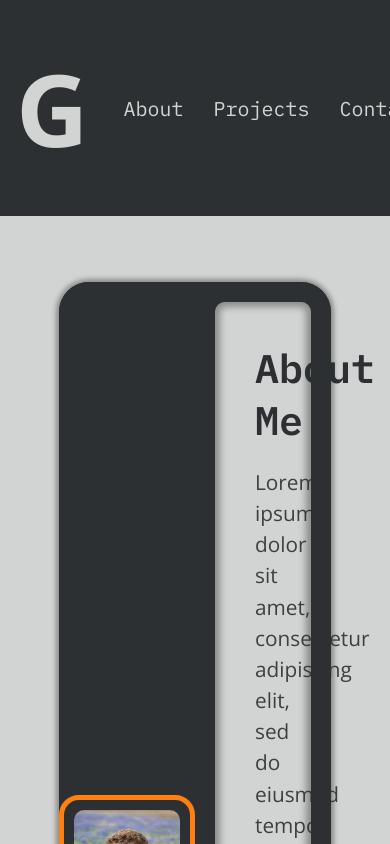
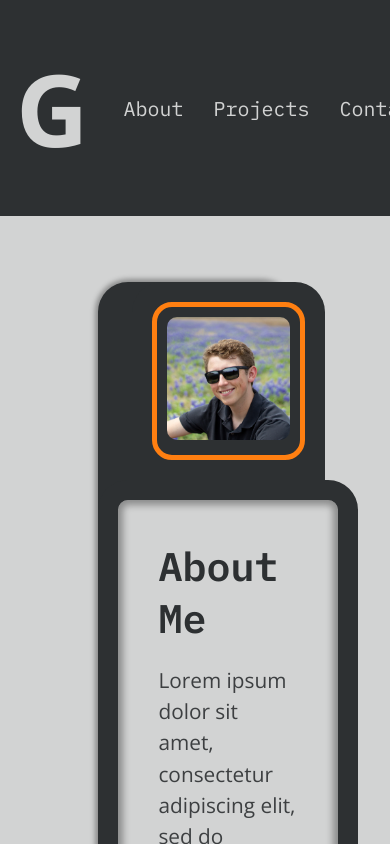
Before and after one commit to Grey-Whitt/portfolio-v3, a React (Create React App) app in the folder client/: page / in a window 390 px wide. Shown: the top 844 px of the page. Built offline with nearby package versions, Linux system fonts and the light colour scheme.

Commit message:
editied border thickness and added responsiveness

```diff
--- a/client/src/components/About/About.styled.js
+++ b/client/src/components/About/About.styled.js
@@ -7,17 +7,26 @@ export const AboutContainer = styled.div`
   margin-left: -15px;
   justify-content: center !important;
   box-shadow: 0px 0px 5px 3px rgba(0, 0, 0, 0.34);
-  height: 50rem;
   border-radius: 30px;
   background-color: ${({ theme }) => theme.colors.jet};
+
+  @media (max-width: 1780px) {
+    flex-direction: column;
+    align-items: center;
+    max-width: 80%;
+    margin: auto;
+  }
 `
 
 export const AboutLeft = styled.div`
   flex: 0 0 50%;
-  max-width: 50%;
   background-color: ${({ theme }) => theme.colors.jet};
   color: ${({ theme }) => theme.colors.lightGray};
   border-radius: 30px 0 0 30px;
+
+  @media (max-width: 1780px) {
+    border-radius: 30px 30px 0 0;
+  }
 
   .picContainer {
     width: 100%;
@@ -30,14 +39,12 @@ export const AboutLeft = styled.div`
   .orangeBox {
     border: 5px solid ${({ theme }) => theme.colors.accent};
     border-radius: 20px;
-    height: 80%;
-    margin: auto;
+    margin: 20px;
   }
 `
 
 export const AboutRight = styled.div`
   flex: 0 0 50%;
-  max-width: 50%;
   border: 20px solid ${({ theme }) => theme.colors.jet};
   box-shadow: inset 0px 0px 7px 5px rgba(0, 0, 0, 0.34);
   border-radius: 30px;
--- a/client/src/components/About/index.js
+++ b/client/src/components/About/index.js
@@ -1,10 +1,8 @@
 import React from 'react'
-import { Container } from '../../styles'
 import { AboutContainer, AboutLeft, AboutRight, Picture } from './About.styled'
 
 const About = () => {
   return (
-    <Container>
     <AboutContainer>
       <AboutLeft>
         <div className='picContainer'>
@@ -18,26 +16,25 @@ const About = () => {
           <h2>About Me</h2>
           <p>
             Lorem ipsum dolor sit amet, consectetur adipiscing elit, sed do
-              eiusmod tempor incididunt ut labore et dolore magna aliqua.
-              Aliquet sagittis id consectetur purus ut faucibus pulvinar
-              elementum. Morbi non arcu risus quis varius quam quisque id diam.
-              Sit amet consectetur adipiscing elit pellentesque habitant morbi
-              tristique senectus. Facilisi etiam dignissim diam quis. Eget est
-              lorem ipsum dolor. Condimentum lacinia quis vel eros donec ac odio
-              tempor orci. Ante metus dictum at tempor commodo ullamcorper a
-              lacus. Magna fringilla urna porttitor rhoncus. Id ornare arcu odio
-              ut sem nulla pharetra. Vitae semper quis lectus nulla at volutpat
-              diam ut. Faucibus nisl tincidunt eget nullam non nisi. Tortor
-              condimentum lacinia quis vel eros donec ac odio. Nec sagittis
-              aliquam malesuada bibendum arcu vitae. Leo vel orci porta non
-              pulvinar neque. Sodales neque sodales ut etiam sit amet nisl
-              purus. Amet risus nullam eget felis eget nunc. At augue eget arcu
-              dictum. Vitae semper quis lectus nulla at.
+            eiusmod tempor incididunt ut labore et dolore magna aliqua. Aliquet
+            sagittis id consectetur purus ut faucibus pulvinar elementum. Morbi
+            non arcu risus quis varius quam quisque id diam. Sit amet
+            consectetur adipiscing elit pellentesque habitant morbi tristique
+            senectus. Facilisi etiam dignissim diam quis. Eget est lorem ipsum
+            dolor. Condimentum lacinia quis vel eros donec ac odio tempor orci.
+            Ante metus dictum at tempor commodo ullamcorper a lacus. Magna
+            fringilla urna porttitor rhoncus. Id ornare arcu odio ut sem nulla
+            pharetra. Vitae semper quis lectus nulla at volutpat diam ut.
+            Faucibus nisl tincidunt eget nullam non nisi. Tortor condimentum
+            lacinia quis vel eros donec ac odio. Nec sagittis aliquam malesuada
+            bibendum arcu vitae. Leo vel orci porta non pulvinar neque. Sodales
+            neque sodales ut etiam sit amet nisl purus. Amet risus nullam eget
+            felis eget nunc. At augue eget arcu dictum. Vitae semper quis lectus
+            nulla at.
           </p>
         </div>
       </AboutRight>
     </AboutContainer>
-    </Container>
   )
 }
 
--- a/client/src/screens/HomeScreen/index.js
+++ b/client/src/screens/HomeScreen/index.js
@@ -1,10 +1,13 @@
 import React from 'react'
 import About from '../../components/About'
+import { Container } from '../../styles'
 
 const HomeScreen = () => {
   return (
     <>
-      <About />
+      <Container>
+        <About />
+      </Container>
     </>
   )
 }
```
Lines whose indentation alone changed are shown as unchanged.
